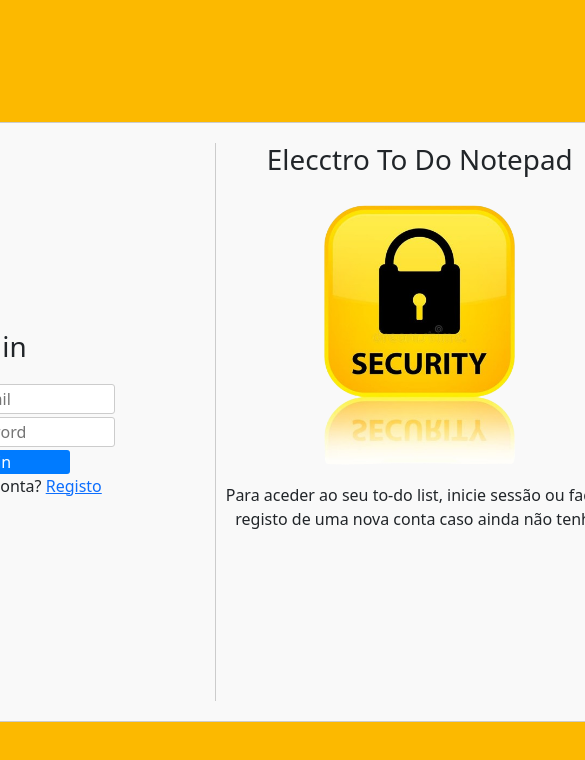
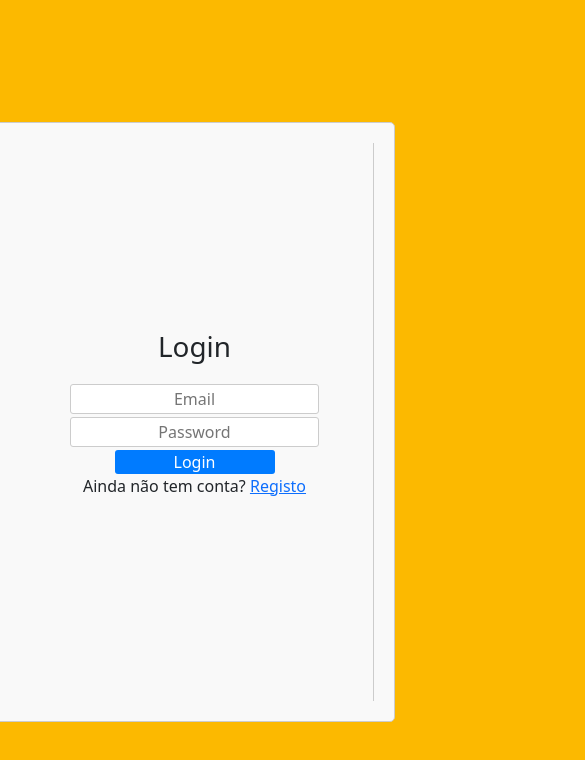
Before and after one commit to manel272727/elecctro_todo_task, a React (Create React App) app: page / in a window 390 px wide. Shown: the top 760 px of the page, 585 px wide, since content can reach past the window. Built offline with nearby package versions, Linux system fonts and the light colour scheme.

Commit message:
mudanças no style da versão mobile

```diff
--- a/src/App.css
+++ b/src/App.css
@@ -360,6 +360,7 @@ button :focus {
   .container-sm {
     min-width: unset;
     width: 350px;
+    height: 10px;
     padding: 0 10px;
     margin-top: -90px;
   }
@@ -384,4 +385,10 @@ button :focus {
       width: 120px;
     }
 
+    .modal-content{
+      width: 400px;
+    }
+
+
+
 }
--- a/src/login_components/style_credentials.css
+++ b/src/login_components/style_credentials.css
@@ -128,3 +128,15 @@ input{
   .locker_icon{
     width: 60%;
   }
+
+  @media screen and (max-width: 768px) {
+    .right-section{
+      display: none;
+    }
+
+    .container-login{
+      width: 400px;
+    }
+
+
+  }
```
